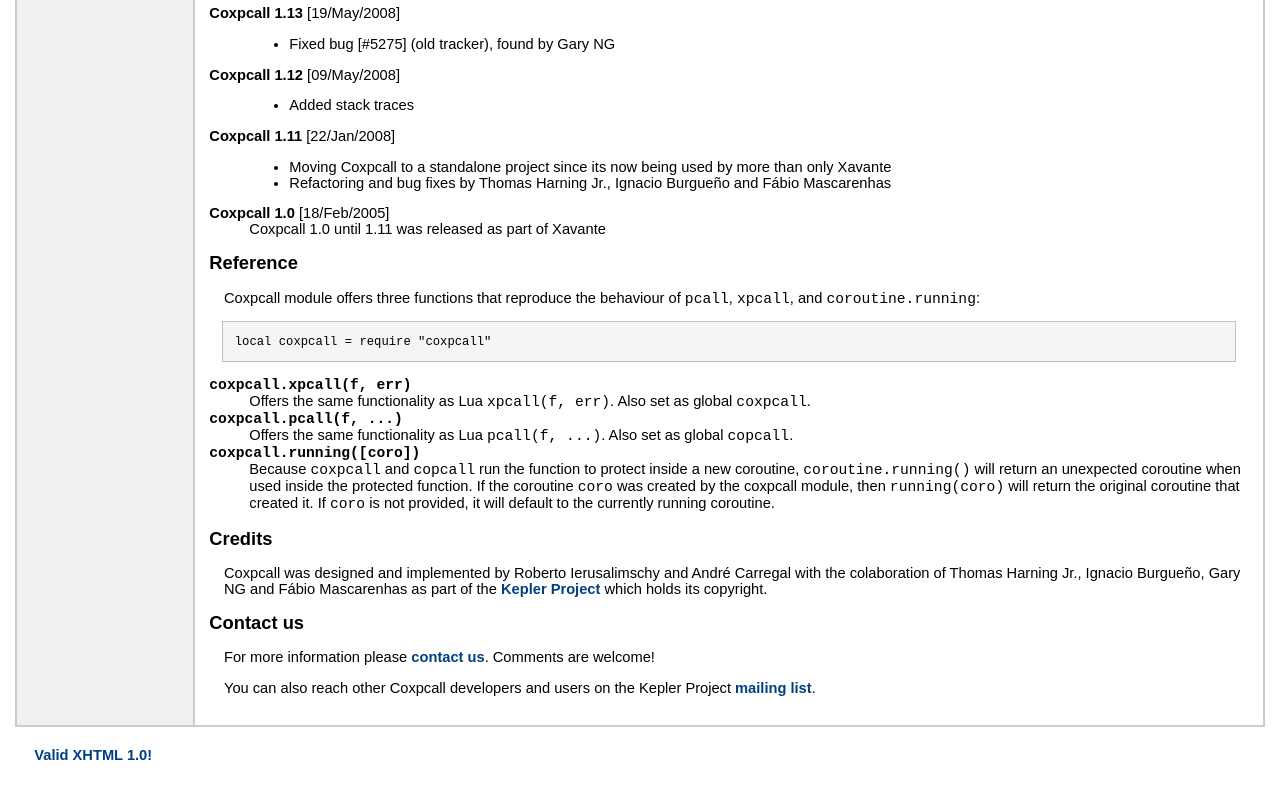
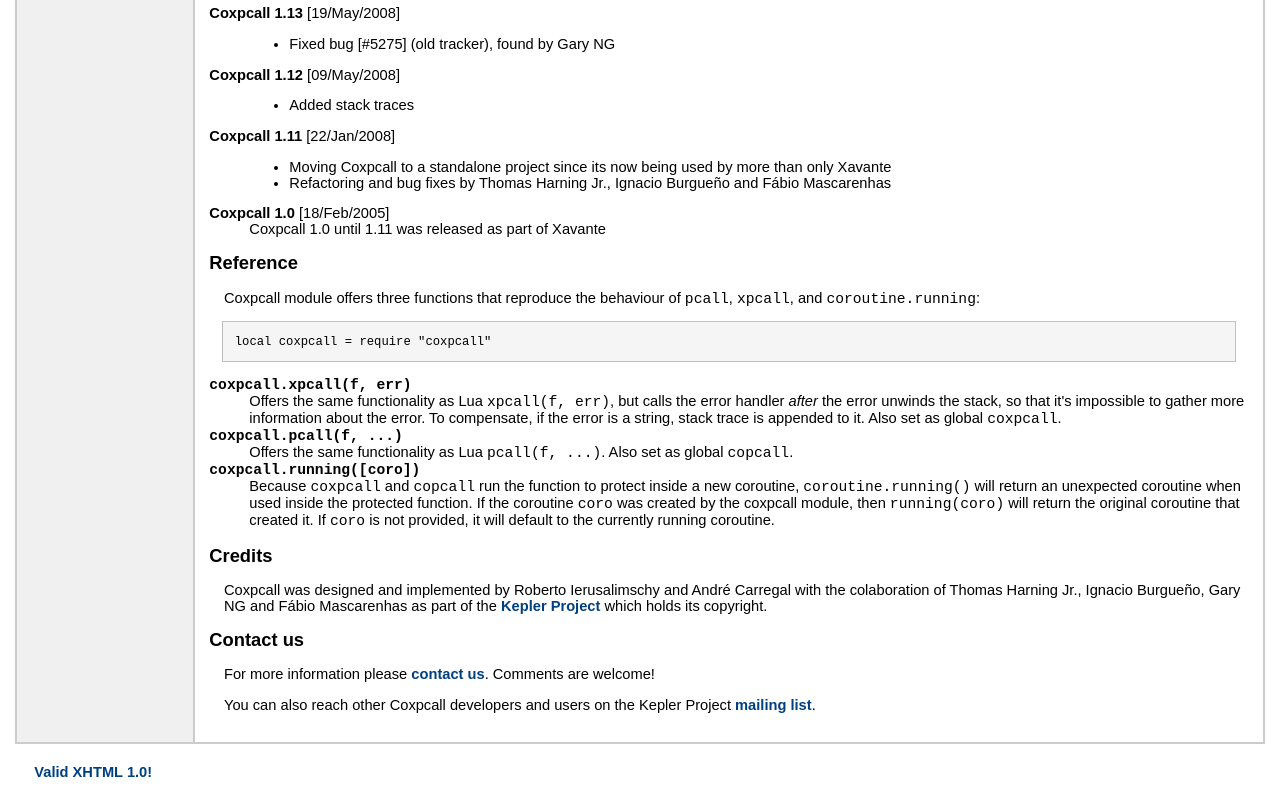
Before and after one commit to keplerproject/coxpcall, a plain HTML site: page doc/us/index.html in a window 1280 px wide. Shown: the part 741-1541 px from the top of the page. Drawn offline with Linux system fonts and the light colour scheme.

Commit message:
Mention issues with coxpcall error handler

```diff
--- a/doc/us/index.html
+++ b/doc/us/index.html
@@ -127,7 +127,10 @@ local coxpcall = require "coxpcall"
 
 <dl>
 	<dt><strong><code>coxpcall.xpcall(f, err)</code></strong></dt>
-	<dd>Offers the same functionality as Lua <code>xpcall(f, err)</code>.
+	<dd>Offers the same functionality as Lua <code>xpcall(f, err)</code>,
+	but calls the error handler <em>after</em> the error unwinds the stack,
+	so that it's impossible to gather more information about the error.
+	To compensate, if the error is a string, stack trace is appended to it.
 	Also set as global <code>coxpcall</code>.</dd>
 
 	<dt><strong><code>coxpcall.pcall(f, ...)</code></strong></dt>
```
